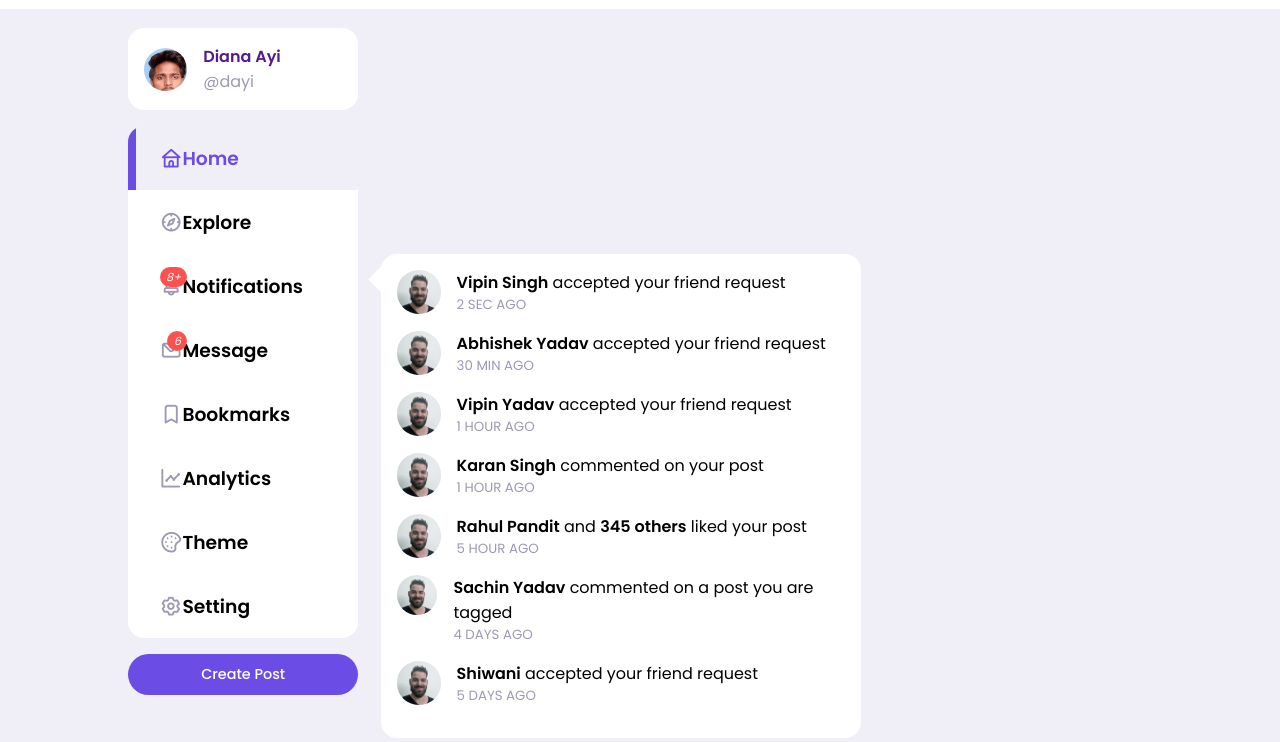
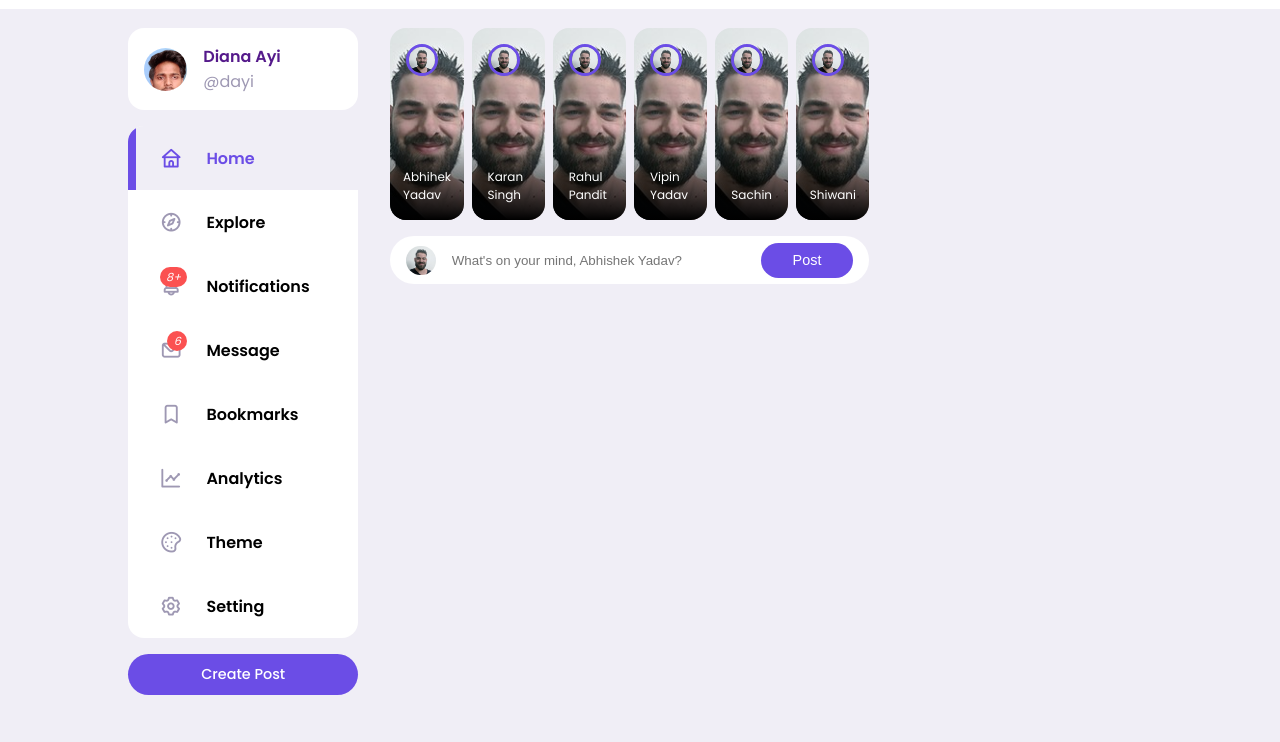
Before and after one commit to abhiyadav2345/Social-media, a plain HTML site: page index.html in a window 1280 px wide. Shown: the part 58-800 px from the top of the page. Drawn offline with nearby package versions, Linux system fonts and the light colour scheme.

Commit message:
Stories Section Added

```diff
--- a/index.html
+++ b/index.html
@@ -62,16 +62,19 @@
               <h3>Explore</h3>
             </a>
 
-
             <a class="menu-item" id="notifications">
-              <span><i class="uil uil-bell"><small class="notification-count">8+</small></i></span>
+              <span
+                ><i class="uil uil-bell"
+                  ><small class="notification-count">8+</small></i
+                ></span
+              >
               <h3>Notifications</h3>
 
               <!-- -----------------NOTIFICATION POPUP--------------- -->
               <div class="notifications-popup">
                 <div>
                   <div class="profile-photo">
-                      <img src="./images/profile-1.jpg" alt="">
+                    <img src="./images/profile-1.jpg" alt="" />
                   </div>
                   <div class="notification-body">
                     <b>Vipin Singh</b> accepted your friend request
@@ -80,7 +83,6 @@
                 </div>
 
                 <div>
-
                   <div class="profile-photo">
                     <img src="./images/profile-1.jpg" alt="" />
                   </div>
@@ -108,7 +110,6 @@
                     <b>Karan Singh</b> commented on your post
                     <small class="text-muted">1 HOUR AGO</small>
                   </div>
-
                 </div>
                 <div>
                   <div class="profile-photo">
@@ -118,7 +119,6 @@
                     <b>Rahul Pandit</b> and <b>345 others</b> liked your post
                     <small class="text-muted">5 HOUR AGO</small>
                   </div>
-
                 </div>
                 <div>
                   <div class="profile-photo">
@@ -144,29 +144,32 @@
             </a>
 
             <a class="menu-item" id="messages-notifications">
-              <span><i class="uil uil-envelope" > <small class="notification-count">6</small></i></span>
+              <span
+                ><i class="uil uil-envelope">
+                  <small class="notification-count">6</small></i
+                ></span
+              >
               <h3>Message</h3>
             </a>
 
-            <a  class="menu-item">
+            <a class="menu-item">
               <span><i class="uil uil-bookmark"></i></span>
               <h3>Bookmarks</h3>
             </a>
 
-            <a  class="menu-item">
+            <a class="menu-item">
               <span><i class="uil uil-chart-line"></i></span>
               <h3>Analytics</h3>
             </a>
 
-            <a  class="menu-item">
+            <a class="menu-item">
               <span><i class="uil uil-palette"></i></span>
               <h3>Theme</h3>
             </a>
 
-            <a  class="menu-item">
+            <a class="menu-item">
               <span><i class="uil uil-setting"></i></span>
               <h3>Setting</h3>
-
             </a>
           </div>
           <!-- --------END OF SIDEBAR--------- -->
@@ -175,28 +178,74 @@
         </div>
 
         <!-- =============MIDDLE==========   -->
+
         <div class="middle">
-          <!-- Lorem ipsum dolor sit amet, consectetur adipiscing elit,
-          sed do eiusmod tempor incididunt ut labore et dolore magna aliqua.
-          Ut enim ad minim veniam, quis nostrud exercitation ullamco laboris nisi
-          ut aliquip ex ea commodo consequat. Duis aute irure dolor in reprehenderit
-          in voluptate velit esse cillum dolore eu fugiat nulla pariatur. Excepteur sint
-          occaecat cupidatat non proident, sunt in culpa qui officia deserunt mollit anim id est laborum. -->
+          <!-- =========STORIES================= -->
+          <div class="stories">
+            <div class="story">
+              <div class="profile-photo">
+                <img src="./images/profile-1.jpg" alt="" />
+              </div>
+              <p class="name">Abhihek Yadav</p>
+            </div>
+
+            <div class="story">
+              <div class="profile-photo">
+                <img src="./images/profile-1.jpg" alt="" />
+              </div>
+              <p class="name">Karan Singh</p>
+            </div>
+
+            <div class="story">
+              <div class="profile-photo">
+                <img src="./images/profile-1.jpg" alt="" />
+              </div>
+              <p class="name">Rahul Pandit</p>
+            </div>
+
+            <div class="story">
+              <div class="profile-photo">
+                <img src="./images/profile-1.jpg" alt="" />
+              </div>
+              <p class="name">Vipin Yadav</p>
+            </div>
+
+            <div class="story">
+              <div class="profile-photo">
+                <img src="./images/profile-1.jpg" alt="" />
+              </div>
+              <p class="name">Sachin</p>
+            </div>
+
+            <div class="story">
+              <div class="profile-photo">
+                <img src="./images/profile-1.jpg" alt="" />
+              </div>
+              <p class="name">Shiwani</p>
+            </div>
+
+          </div>
+
+
+
+          <!-- ========END OF STORIES======== -->
+
+          <form class="create-post">
+            <div class="profile-photo">
+              <img src="./images/profile-1.jpg" alt="" />
+            </div>
+            <input
+              type="text"
+              placeholder="What's on your mind, Abhishek Yadav?"
+              id="create-post"
+            />
+            <input type="submit" value="Post" class="btn btn-primary" />
+          </form>
         </div>
         <!-- =========END of MIDDLE========== -->
 
-
         <!-- ==========RIGHT============= -->
-        <div class="right">
-          <!-- Lorem ipsum dolor sit amet, consectetur adipiscing elit, sed do eiusmod
-          tempor incididunt ut labore et dolore magna aliqua. Phasellus egestas tellus rutrum tellus
-          pellentesque eu. Risus nec feugiat in fermentum posuere urna nec tincidunt. Ac feugiat sed
-          lectus vestibulum mattis ullamcorper velit sed. Massa ultricies mi quis hendrerit. Ut faucibus
-          pulvinar elementum integer enim neque volutpat ac. Mollis nunc sed id semper risus in. In arcu
-          cursus euismod quis viverra. Elementum curabitur vitae nunc sed velit dignissim sodales ut. Ultrices
-          dui sapien eget mi proin sed libero enim. Risus in hendrerit gravida rutrum quisque.
-          Odio ut sem nulla pharetra diam sit amet. Eget egestas purus viverra accumsan in. -->
-        </div>
+        <div class="right"></div>
         <!-- =========END of RIGHT========== -->
       </div>
     </main>
--- a/style.css
+++ b/style.css
@@ -199,7 +199,7 @@ right: -0.3rem;
 }
 
 
-.left .sidebar .h3{
+.left .sidebar h3{
     margin-left: 1.5rem;
     font-size: 1rem;
 }
@@ -248,7 +248,7 @@ right: -0.3rem;
     padding: var(--card-padding);
     box-shadow: 0 0 2rem hsl(var(--color-primary), 75%, 60% 25%);
     z-index: 8;
-
+display: none;
 }
 
 .left .notifications-popup::before{
@@ -273,3 +273,94 @@ right: -0.3rem;
 .left .notifications-popup small{
     display: block;
 }
+
+/* =================MIDDLE==================== */
+
+.middle .stories{
+  display: flex;
+  justify-content: space-between;
+  height: 12rem;
+  gap: 0.5rem;
+  ;
+
+}
+
+.middle .stories .story{
+  padding: var(--card-padding);
+  border-radius: var(--card-border-radius);
+  display:flex;
+  flex-direction: column;
+  justify-content: space-between;
+  align-items: center;
+  color: white;
+  font-size: 0.75rem;
+  width: 100%;
+
+  position: relative;
+  overflow: hidden;
+}
+
+.middle .stories .story::before{
+  content: "";
+  display: block;
+  width: 100%;
+  height: 5rem;
+  background: linear-gradient(transparent,black);
+  position: absolute;
+  bottom: 0;
+}
+
+.middle .stories .story .name{
+  z-index: 2;
+}
+
+
+.middle .stories .story:nth-child(1){
+  background: url("./images/profile-1.jpg") no-repeat center center/cover;
+}
+.middle .stories .story:nth-child(2){
+  background: url("./images/profile-1.jpg") no-repeat center center/cover;
+}
+.middle .stories .story:nth-child(3){
+  background: url("./images/profile-1.jpg") no-repeat center center/cover;
+}
+.middle .stories .story:nth-child(4){
+  background: url("./images/profile-1.jpg") no-repeat center center/cover;
+}
+.middle .stories .story:nth-child(5){
+  background: url("./images/profile-1.jpg") no-repeat center center/cover;
+}
+.middle .stories .story:nth-child(6){
+  background: url("./images/profile-1.jpg") no-repeat center center/cover;
+}
+
+
+.middle .story .profile-photo{
+  width: 2rem;
+  height: 2rem;
+  align-self: start;
+  border: 3px solid var(--color-primary);
+}
+
+/* --------CREATE POST -------------- */
+
+.middle .create-post{
+  width: 100%;
+  display: flex;
+  align-items: center;
+  justify-content: space-between;
+  margin-top: 1rem;
+  background: white;
+  padding: 0.4rem var(--card-padding);
+  border-radius: var(--border-radius);
+
+}
+
+.middle .create-post input[type="text"]{
+  justify-self: start;
+  width: 100%;
+  padding-left: 1rem;
+  background: transparent;
+  color: var(--color-dark);
+  margin-right: 1rem;
+}
```
Lines whose indentation alone changed are shown as unchanged.
